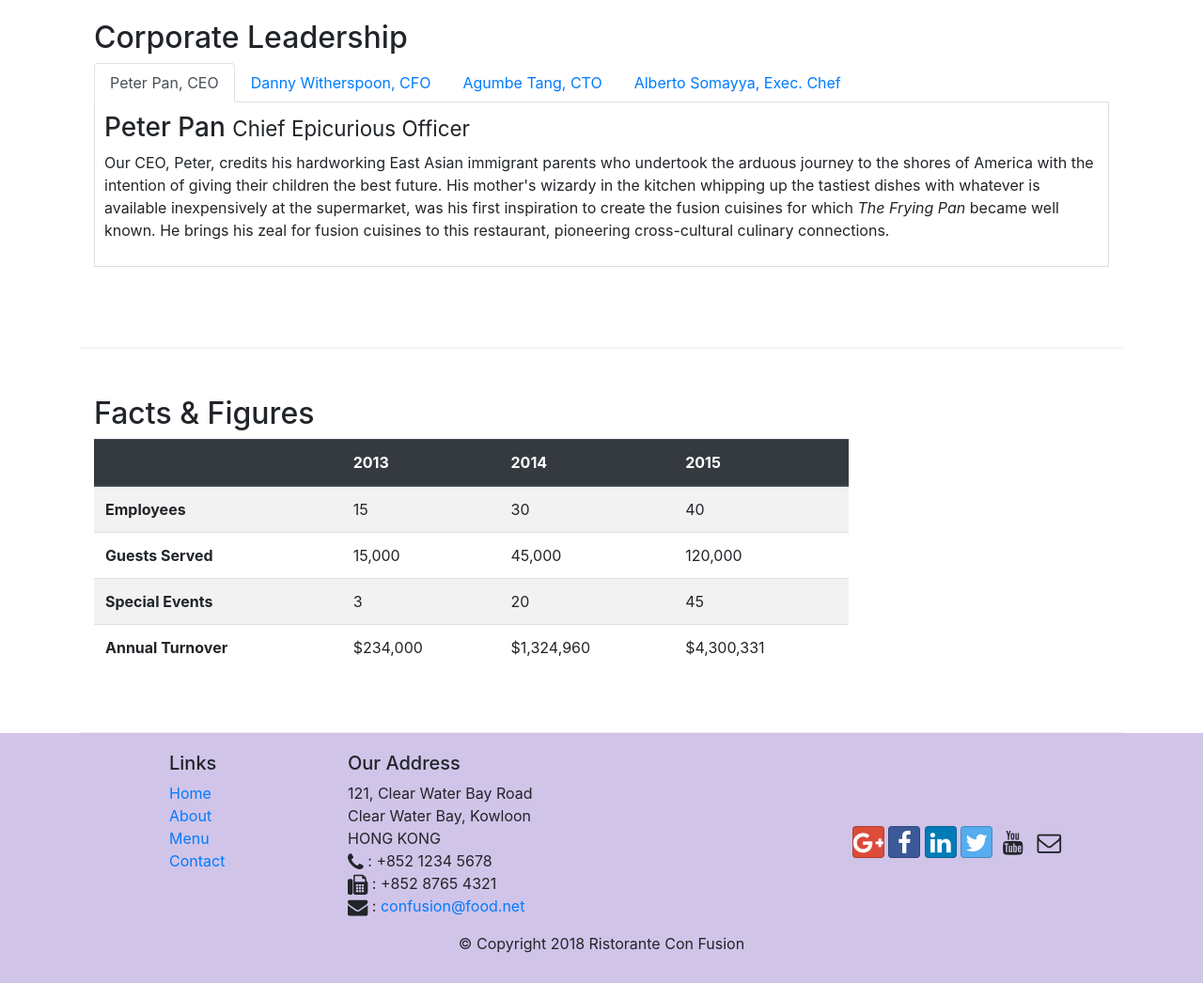
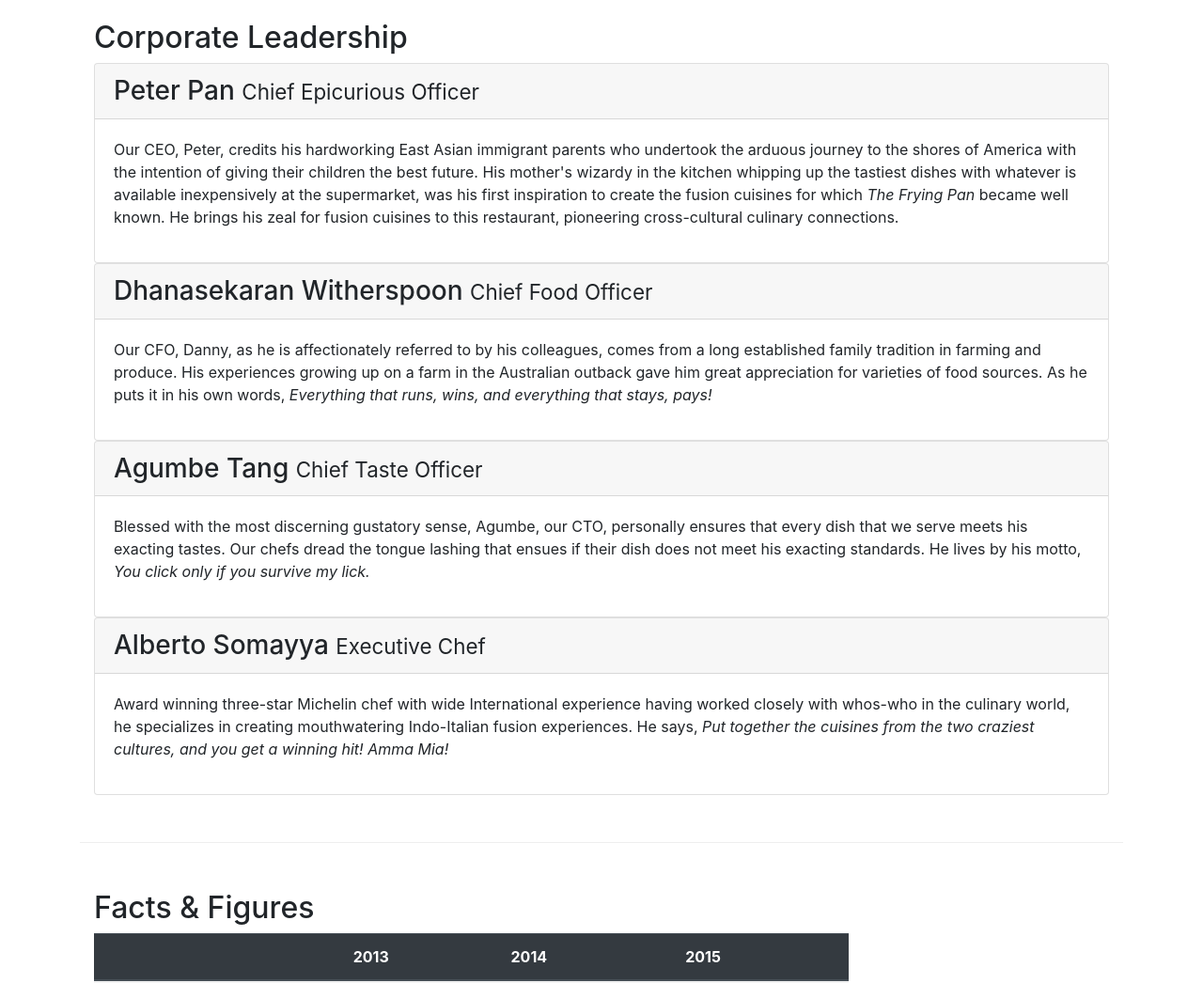
Before and after one commit to acedeywin/Front-End-Web-UI-Frameworks-and-Tools-Bootstrap-4, a website: page aboutus.html in a window 1280 px wide. Shown: the part 1040-2086 px from the top of the page at 94% size. Drawn offline with nearby package versions, Linux system fonts and the light colour scheme.

Commit message:
Bootstrap accordion

```diff
--- a/aboutus.html
+++ b/aboutus.html
@@ -152,7 +152,7 @@
         <div class="col-12">
           <h2>Corporate Leadership</h2>
 
-          <ul class="nav nav-tabs" role="tablist">
+          <!-- <ul class="nav nav-tabs" role="tablist">
             <li class="nav-item">
               <a
                 class="nav-link active"
@@ -177,66 +177,127 @@
                 >Alberto Somayya, Exec. Chef</a
               >
             </li>
-          </ul>
+          </ul> -->
 
-          <div class="tab-content">
-            <div role="tabpanel" class="tab-pane fade show active" id="peter">
-              <h3>Peter Pan <small>Chief Epicurious Officer</small></h3>
+          <div id="accordion">
+            <div class="card">
+              <div class="card-header" role="tab" id="peterhead">
+                <h3 class="mb-0">
+                  <a data-toggle="collapse" data-target="#peter">
+                    Peter Pan <small>Chief Epicurious Officer</small>
+                  </a>
+                </h3>
+              </div>
+
+              <div
+                role="tabpanel"
+                class="collapse show"
+                id="peter"
+                data-parent="#accordion"
+              >
+                <div class="card-body">
                   <p class="d-none d-sm-block">
                     Our CEO, Peter, credits his hardworking East Asian immigrant
                     parents who undertook the arduous journey to the shores of
                     America with the intention of giving their children the best
                     future. His mother's wizardy in the kitchen whipping up the
-                tastiest dishes with whatever is available inexpensively at the
-                supermarket, was his first inspiration to create the fusion
-                cuisines for which
-                <em>The Frying Pan</em> became well known. He brings his zeal
-                for fusion cuisines to this restaurant, pioneering
+                    tastiest dishes with whatever is available inexpensively at
+                    the supermarket, was his first inspiration to create the
+                    fusion cuisines for which
+                    <em>The Frying Pan</em> became well known. He brings his
+                    zeal for fusion cuisines to this restaurant, pioneering
                     cross-cultural culinary connections.
                   </p>
                 </div>
+              </div>
+            </div>
 
-            <div role="tabpanel" class="tab-pane fade" id="danny">
-              <h3>
-                Dhanasekaran Witherspoon <small>Chief Food Officer</small>
+            <div class="card">
+              <div class="card-header" role="tab" id="dannyhead">
+                <h3 class="mb-0">
+                  <a data-toggle="collapse" data-target="#danny"
+                    >Dhanasekaran Witherspoon
+                    <small>Chief Food Officer</small></a
+                  >
                 </h3>
+              </div>
+
+              <div
+                role="tabpanel"
+                class="collapse show"
+                data-parent="#accordion"
+                id="danny"
+              >
+                <div class="card-body">
                   <p class="d-none d-sm-block">
                     Our CFO, Danny, as he is affectionately referred to by his
-                colleagues, comes from a long established family tradition in
-                farming and produce. His experiences growing up on a farm in the
-                Australian outback gave him great appreciation for varieties of
-                food sources. As he puts it in his own words,
+                    colleagues, comes from a long established family tradition
+                    in farming and produce. His experiences growing up on a farm
+                    in the Australian outback gave him great appreciation for
+                    varieties of food sources. As he puts it in his own words,
                     <em
                       >Everything that runs, wins, and everything that stays,
                       pays!</em
                     >
                   </p>
                 </div>
+              </div>
+            </div>
 
-            <div role="tabpanel" class="tab-pane fade" id="agumbe">
-              <h3>Agumbe Tang <small>Chief Taste Officer</small></h3>
+            <div class="card">
+              <div class="card-header" role="tab" id="agumbehead">
+                <h3 class="mb-0">
+                  <a data-toggle="collapse" data-target="#agumbe"
+                    >Agumbe Tang <small>Chief Taste Officer</small></a
+                  >
+                </h3>
+              </div>
+              <div
+                role="tabpanel"
+                class="collapse show"
+                data-parent="#accordion"
+                id="agumbe"
+              >
+                <div class="card-body">
                   <p class="d-none d-sm-block">
-                Blessed with the most discerning gustatory sense, Agumbe, our
-                CTO, personally ensures that every dish that we serve meets his
-                exacting tastes. Our chefs dread the tongue lashing that ensues
-                if their dish does not meet his exacting standards. He lives by
-                his motto,
+                    Blessed with the most discerning gustatory sense, Agumbe,
+                    our CTO, personally ensures that every dish that we serve
+                    meets his exacting tastes. Our chefs dread the tongue
+                    lashing that ensues if their dish does not meet his exacting
+                    standards. He lives by his motto,
                     <em>You click only if you survive my lick.</em>
                   </p>
                 </div>
+              </div>
+            </div>
 
-            <div role="tabpanel" class="tab-pane fade" id="alberto">
-              <h3>Alberto Somayya <small>Executive Chef</small></h3>
+            <div class="card">
+              <div class="card-header" role="tab" id="albertohead">
+                <h3 class="mb-0">
+                  <a data-toggle="collapse" data-target="#alberto"
+                    >Alberto Somayya <small>Executive Chef</small></a
+                  >
+                </h3>
+              </div>
+              <div
+                role="tabpanel"
+                class="collapse show"
+                data-parent="#accordion"
+                id="alberto"
+              >
+                <div class="card-body">
                   <p class="d-none d-sm-block">
-                Award winning three-star Michelin chef with wide International
-                experience having worked closely with whos-who in the culinary
-                world, he specializes in creating mouthwatering Indo-Italian
-                fusion experiences. He says,
+                    Award winning three-star Michelin chef with wide
+                    International experience having worked closely with whos-who
+                    in the culinary world, he specializes in creating
+                    mouthwatering Indo-Italian fusion experiences. He says,
                     <em
-                  >Put together the cuisines from the two craziest cultures, and
-                  you get a winning hit! Amma Mia!</em
+                      >Put together the cuisines from the two craziest cultures,
+                      and you get a winning hit! Amma Mia!</em
                     >
                   </p>
+                </div>
+              </div>
             </div>
           </div>
         </div>
```
Also changed, not shown: 1 other file. Lines whose indentation alone changed are shown as unchanged.
